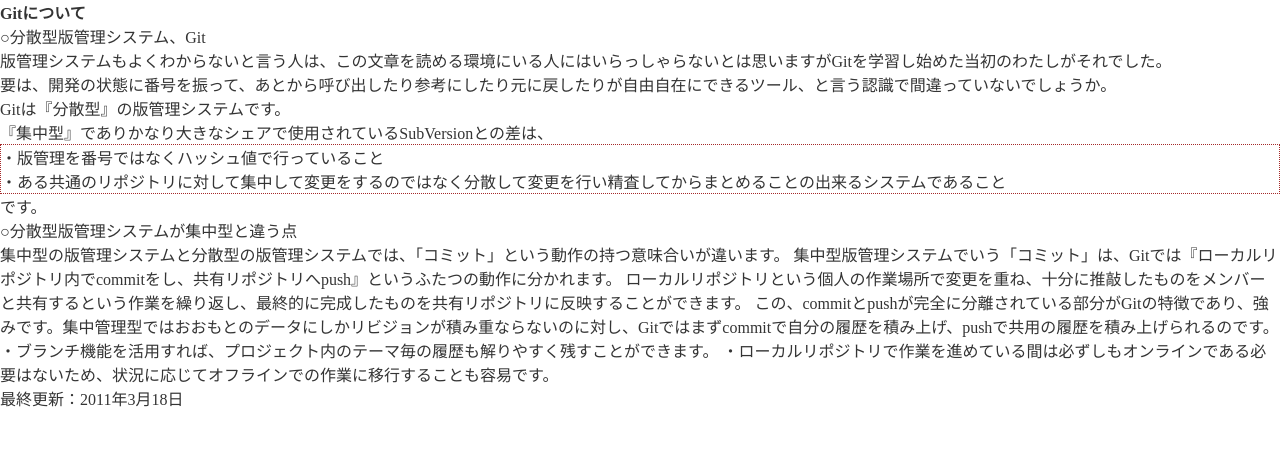
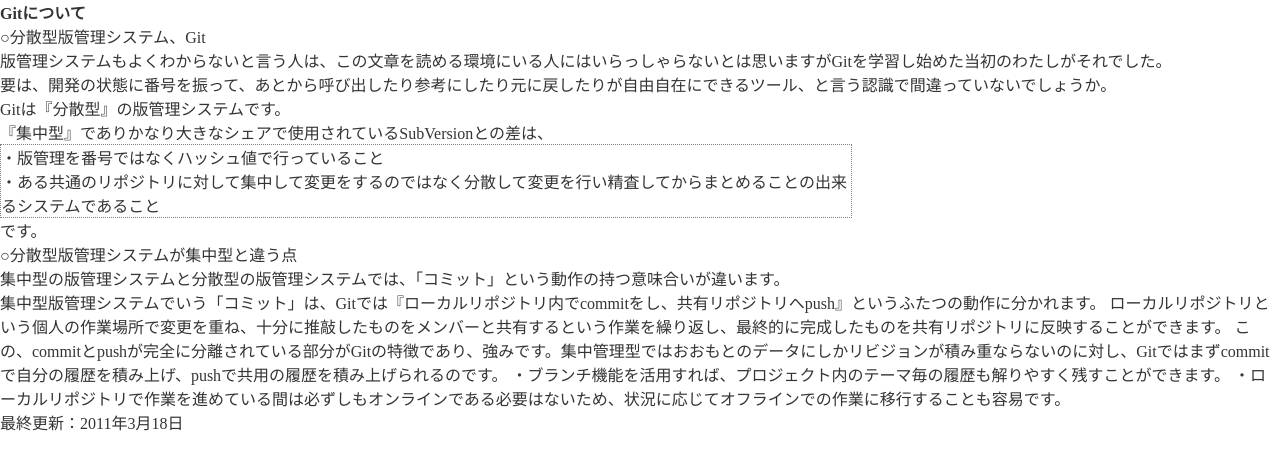
Before and after one commit to dawakako/Git-personal-notes, a plain HTML site: page page01.html in a window 1280 px wide. Drawn offline with Linux system fonts and the light colour scheme.

Commit message:
文章送信
コミットテスト

```diff
--- a/css/style.css
+++ b/css/style.css
@@ -28,7 +28,8 @@
 }
 
 .d_border {
-    border:dotted brown 1px;
+    border:dotted gray 1px;
+    width:850px;
 }
 
 .b {
--- a/page01.html
+++ b/page01.html
@@ -16,7 +16,7 @@
 </ul>
 です。</p>
 <h3>○分散型版管理システムが集中型と違う点</h3>
-<p>集中型の版管理システムと分散型の版管理システムでは、「コミット」という動作の持つ意味合いが違います。
+<p>集中型の版管理システムと分散型の版管理システムでは、「コミット」という動作の持つ意味合いが違います。<br>
 集中型版管理システムでいう「コミット」は、Gitでは『ローカルリポジトリ内でcommitをし、共有リポジトリへpush』というふたつの動作に分かれます。
 ローカルリポジトリという個人の作業場所で変更を重ね、十分に推敲したものをメンバーと共有するという作業を繰り返し、最終的に完成したものを共有リポジトリに反映することができます。
 この、commitとpushが完全に分離されている部分がGitの特徴であり、強みです。集中管理型ではおおもとのデータにしかリビジョンが積み重ならないのに対し、Gitではまずcommitで自分の履歴を積み上げ、pushで共用の履歴を積み上げられるのです。
```
